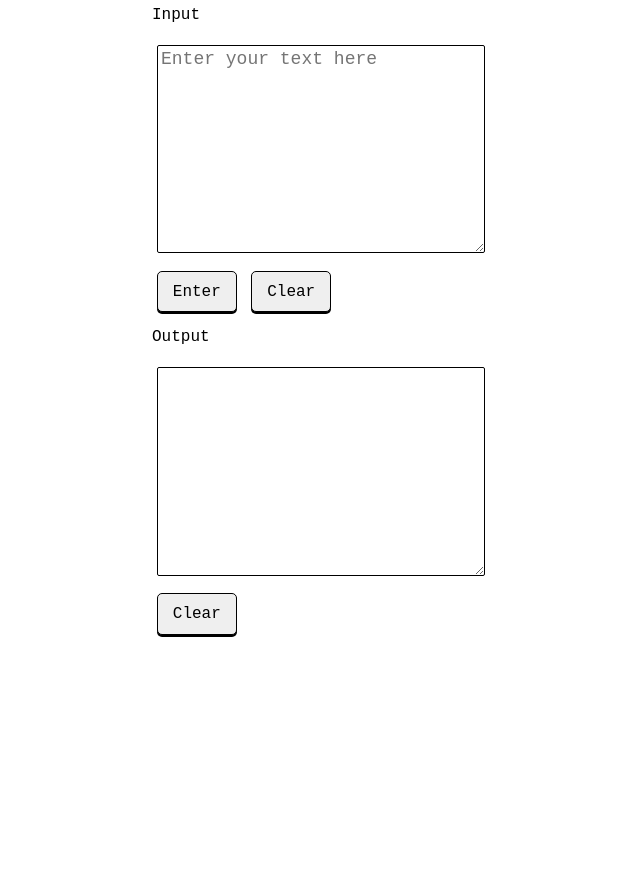
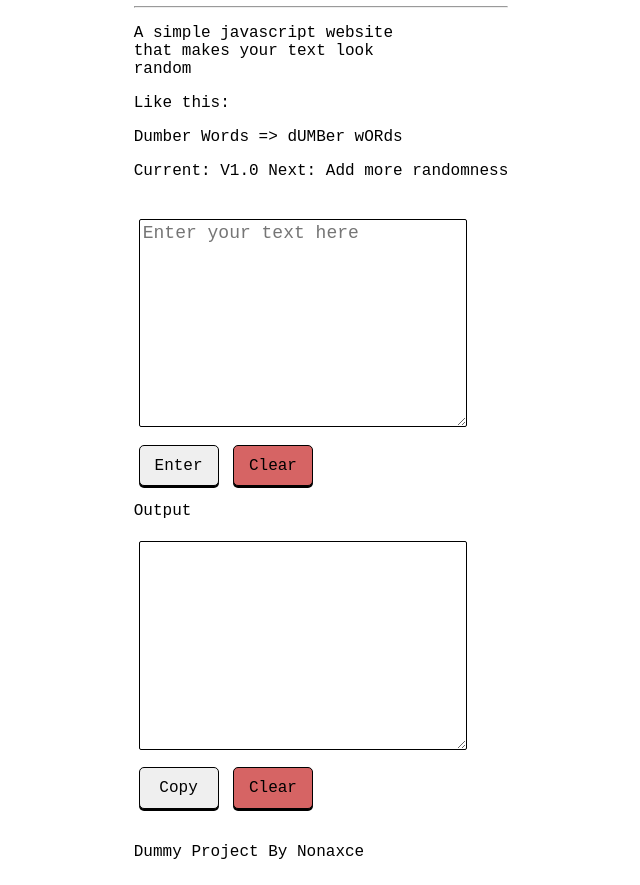
Before and after one commit to Nonaxce/dumber-words, a plain HTML site: page index.html in a window 1280 px wide. Shown: the part 82-967 px from the top of the page, without its empty margins (319-959 px from the left). Before the commit the page ends 800 px from the top, so only its background shows below. Drawn offline with Linux system fonts and the light colour scheme.

Commit message:
Update index.html

```diff
--- a/index.html
+++ b/index.html
@@ -6,17 +6,34 @@
     <link rel="stylesheet" href="style.css">
     <title>Word Stupifier</title>
 </head>
-<body>
+<body onload="clearAll()">
     <main id="main-content">
         <h1>Dumber Words</h1>
-        <p>Input</p>
+        <hr>
+        <p style="max-width: 31ch">A simple javascript website that makes your text look random</p>
+        <p style="max-width: 31ch">Like this:</p>
+        <p style="max-width: 31ch">Dumber Words => dUMBer wORds</p>
+        <p>Current: V1.0 Next: Add more randomness</p>
+        <br>
+        <!--Text Input Area-->
         <textarea placeholder="Enter your text here" id="text-input" cols="30" rows="10"></textarea>
+            <br>
+            <div class="input-textarea-buttons">
+                <button id="confirm-button">Enter</button>
+                <button id="clear-input-box-button" class="clear-button">Clear</button>
+            </div>
+
+        <p>Output</p>
+        <!--Text Output Area-->
+        <textarea value="" id="text-output" cols="30" rows="10"></textarea>
+            <br>
+            <div class="output-textarea-buttons">
+                <button title="Copy to clipboard" id="copy-output-box-button" class="copy-button">Copy</button>
+                <button id="clear-output-box-button" class="clear-button">Clear</button>
+            </div>
         <br>
-        <button id="confirm-button">Enter</button>
-        <button id="clear-input-box-button">Clear</button>
-        <p>Output</p>
-        <textarea id="text-output" cols="30" rows="10"></textarea><br>
-        <button id="clear-output-box-button">Clear</button>
+        <p>Dummy Project By Nonaxce</p>
+
     </main>
 
 
@@ -24,3 +41,4 @@
     <script src="main2.js"></script>
 </body>
 </html>
+</html>
```
